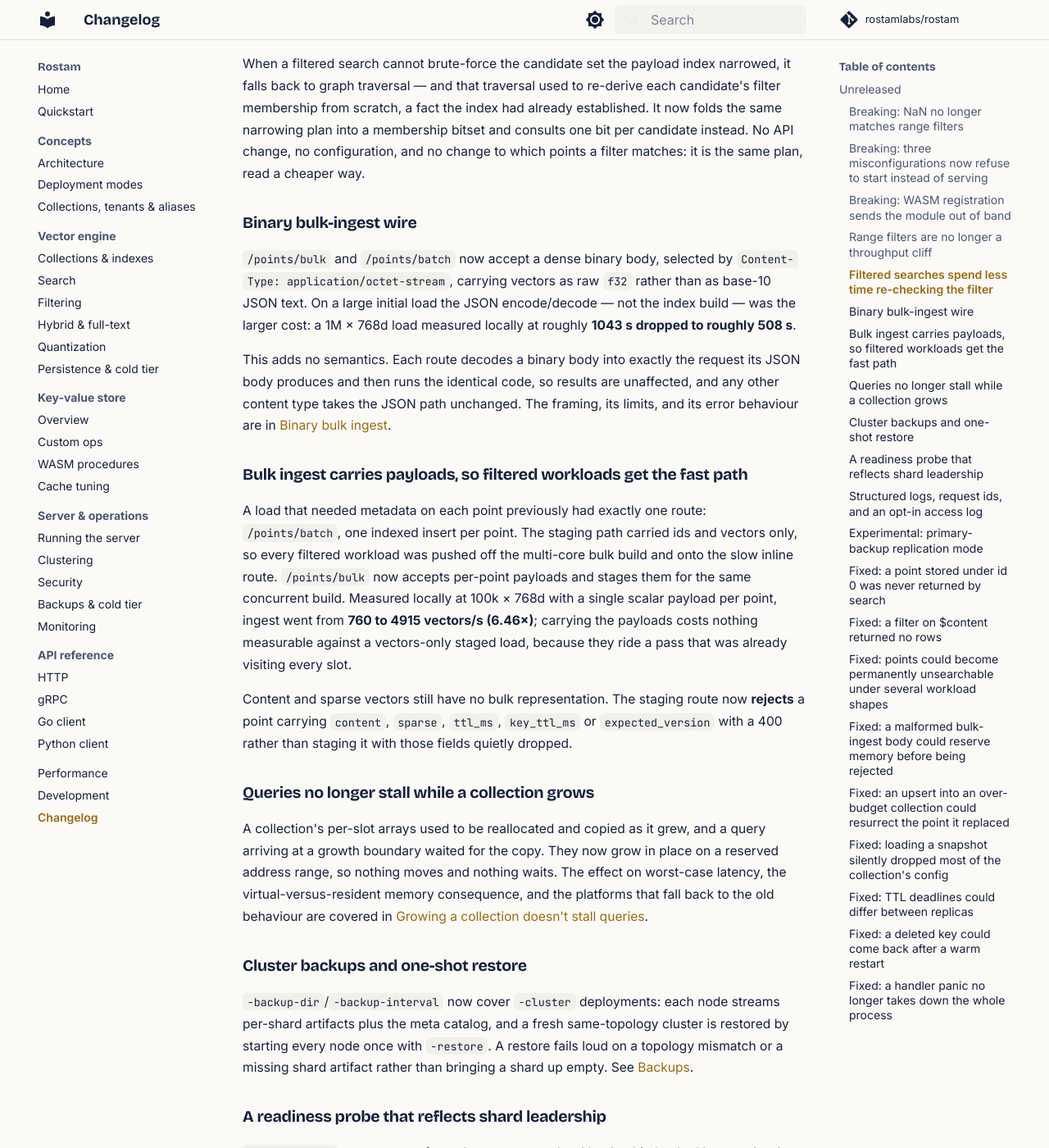
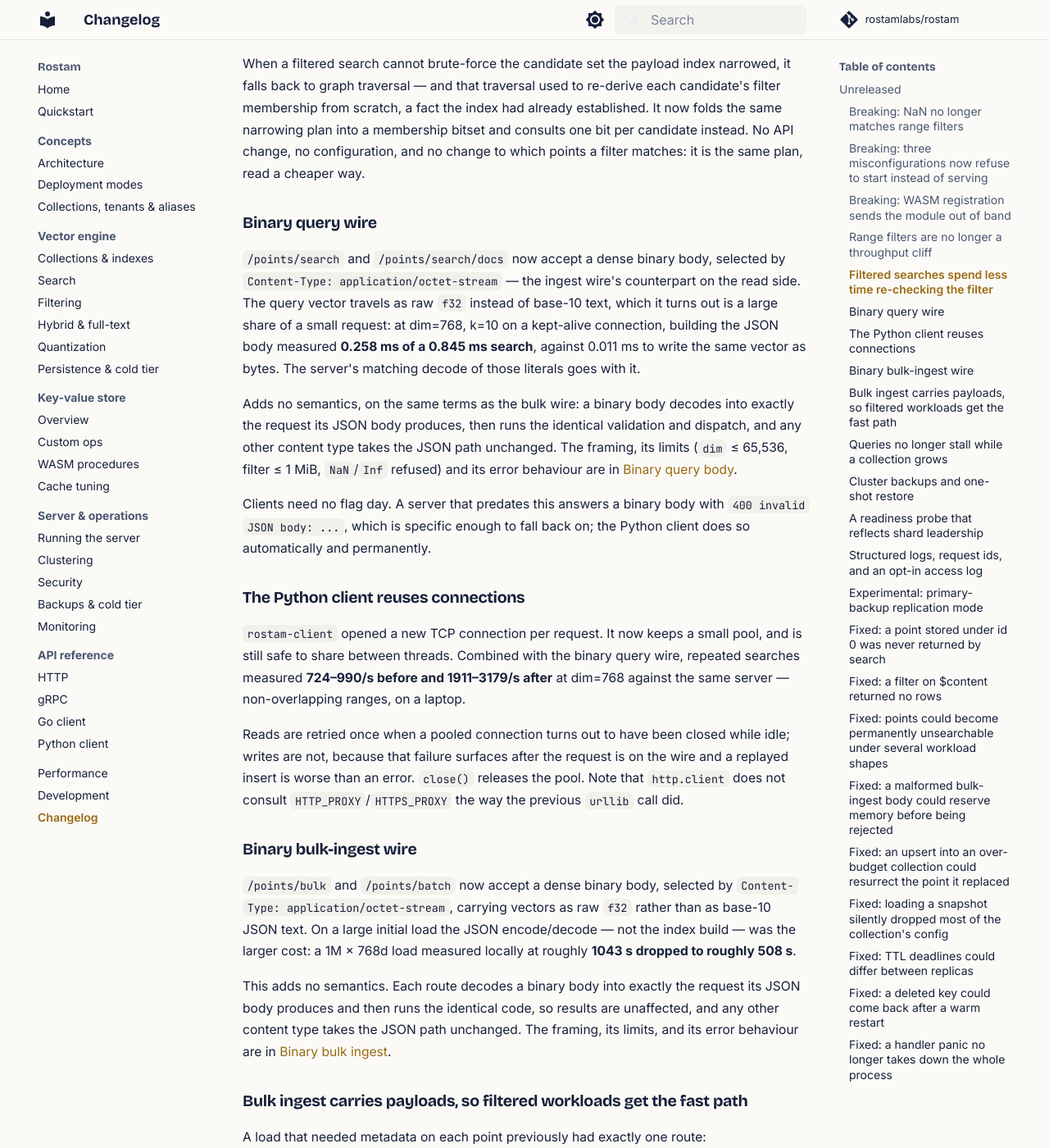
Before and after one commit to Keivan-S/rostam, an MkDocs documentation site: the page built from docs/changelog.md, in a window 1280 px wide and 1400 px high, scrolled down 2607 px. Shown: the whole window at 82% size. Built offline with MkDocs 1.6.1 and Material for MkDocs 9.7.7, drawn with Linux system fonts in a browser that asks for light colours; comment, search, counter and statistics services are not loaded.

Commit message:
docs(changelog): record the binary query wire and the pooled Python client
Both are user-visible and both shipped in the same release as the doc line
above; the changelog is where someone decides whether an upgrade is worth it,
and neither would have appeared there.

```diff
--- a/docs/changelog.md
+++ b/docs/changelog.md
@@ -111,6 +111,39 @@ each candidate's filter membership from scratch, a fact the index had already
 established. It now folds the same narrowing plan into a membership bitset and
 consults one bit per candidate instead. No API change, no configuration, and no
 change to which points a filter matches: it is the same plan, read a cheaper way.
+
+### Binary query wire
+
+`/points/search` and `/points/search/docs` now accept a dense binary body,
+selected by `Content-Type: application/octet-stream` — the ingest wire's
+counterpart on the read side. The query vector travels as raw `f32` instead of
+base-10 text, which it turns out is a large share of a small request: at dim=768,
+k=10 on a kept-alive connection, building the JSON body measured **0.258 ms of a
+0.845 ms search**, against 0.011 ms to write the same vector as bytes. The
+server's matching decode of those literals goes with it.
+
+Adds no semantics, on the same terms as the bulk wire: a binary body decodes into
+exactly the request its JSON body produces, then runs the identical validation
+and dispatch, and any other content type takes the JSON path unchanged. The
+framing, its limits (`dim` ≤ 65,536, filter ≤ 1 MiB, `NaN`/`Inf` refused) and its
+error behaviour are in [Binary query body](api/http.md#binary-query-body).
+
+Clients need no flag day. A server that predates this answers a binary body with
+`400 invalid JSON body: ...`, which is specific enough to fall back on; the
+Python client does so automatically and permanently.
+
+### The Python client reuses connections
+
+`rostam-client` opened a new TCP connection per request. It now keeps a small
+pool, and is still safe to share between threads. Combined with the binary query
+wire, repeated searches measured **724–990/s before and 1911–3179/s after** at
+dim=768 against the same server — non-overlapping ranges, on a laptop.
+
+Reads are retried once when a pooled connection turns out to have been closed
+while idle; writes are not, because that failure surfaces after the request is on
+the wire and a replayed insert is worse than an error. `close()` releases the
+pool. Note that `http.client` does not consult `HTTP_PROXY`/`HTTPS_PROXY` the way
+the previous `urllib` call did.
 
 ### Binary bulk-ingest wire
 
```
